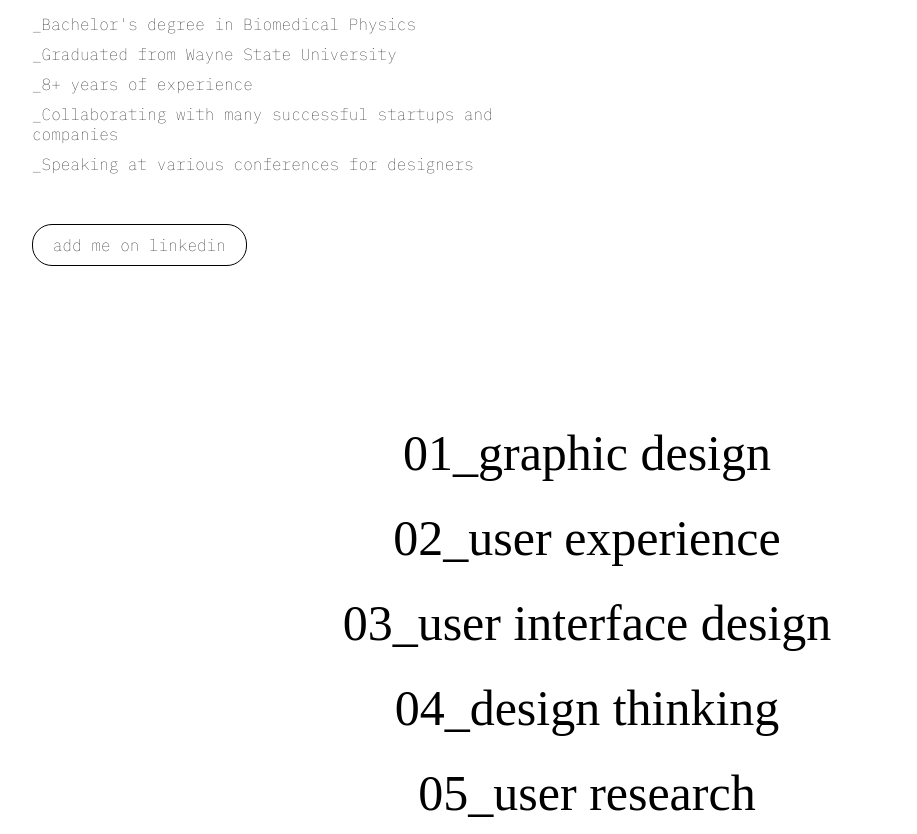
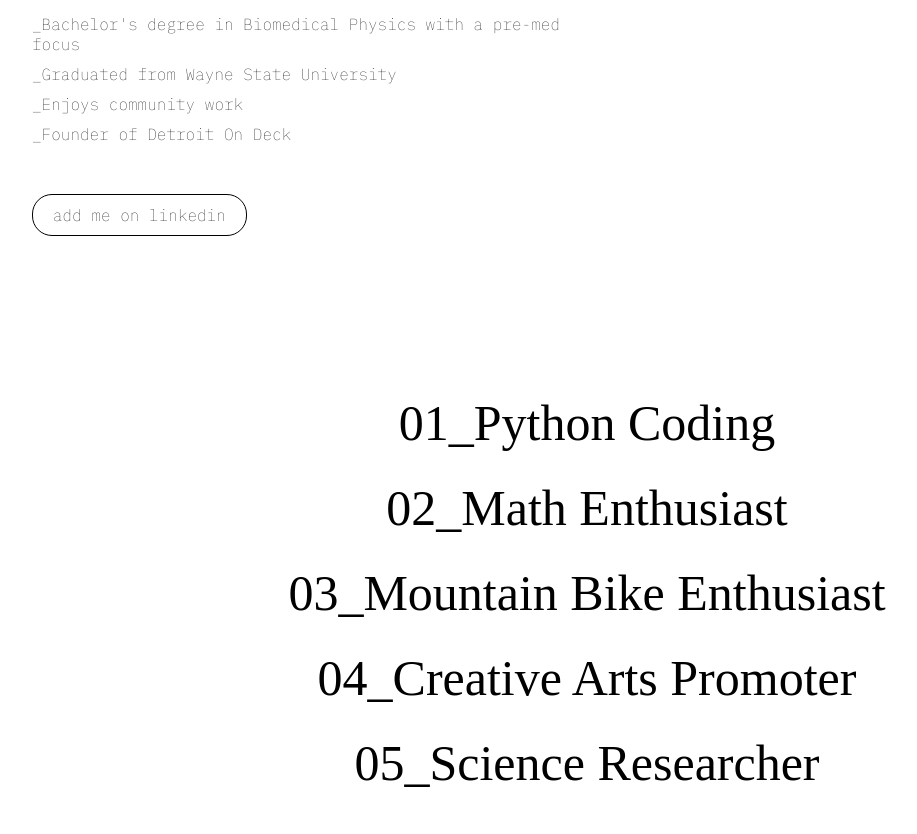
Before and after one commit to austinbcrutchfield/austinbcrutchfield.github.io, a plain HTML site: page index.html in a window 1280 px wide. Shown: the part 580-1414 px from the top of the page, without its empty margins (53-970 px from the left). Drawn offline with Linux system fonts and the light colour scheme; a web font is replaced by a local one.

Commit message:
Update index.html

```diff
--- a/index.html
+++ b/index.html
@@ -29,11 +29,10 @@
           <div class="col-sm">
             <h1> Hi, I'm<br/>Austin B. Crutchfield</h1>
             <ul>
-              <li>_Bachelor's degree in Biomedical Physics</li>
+              <li>_Bachelor's degree in Biomedical Physics with a pre-med focus</li>
               <li>_Graduated from Wayne State University</li>
-              <li>_8+ years of experience</li>
-              <li>_Collaborating with many successful startups and companies</li>
-              <li>_Speaking at various conferences for designers</li>
+              <li>_Enjoys community work</li>
+              <li>_Founder of Detroit On Deck</li>
             </ul>
             <a href="" class="button">add me on linkedin</a>
           </div>
@@ -52,11 +51,11 @@
 
     <section>
       <ul class="skills-list">
-        <li>01_graphic design</li>
-        <li>02_user experience</li>
-        <li>03_user interface design</li>
-        <li>04_design thinking</li>
-        <li>05_user research</li>
+        <li>01_Python Coding</li>
+        <li>02_Math Enthusiast</li>
+        <li>03_Mountain Bike Enthusiast</li>
+        <li>04_Creative Arts Promoter</li>
+        <li>05_Science Researcher</li>
     </ul>
     </section>
 
```
